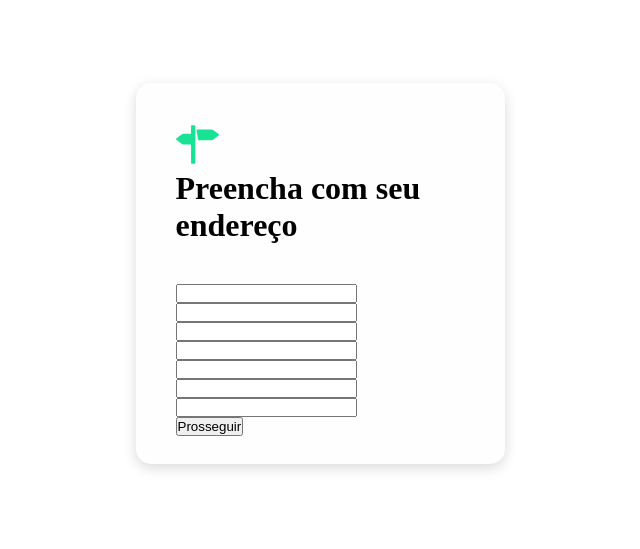
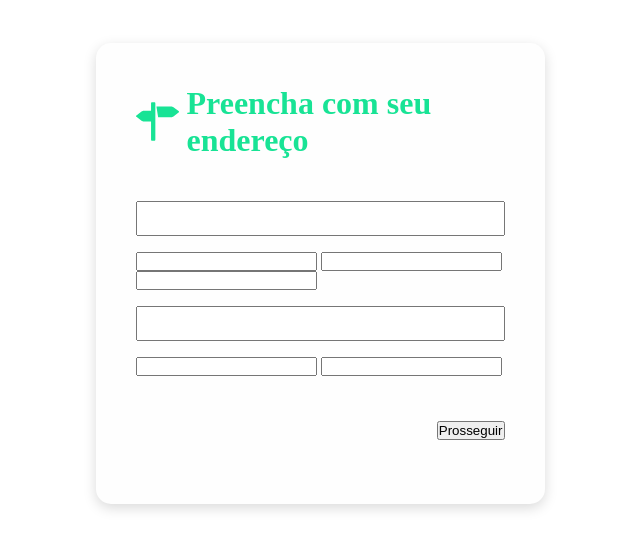
Before and after one commit to DP1lat/Exercise-DVV, a plain HTML site: page Formulario-de-Endereco/index.html in a window 1280 px wide. Shown: the part 127-676 px from the top of the page, without its empty margins (320-960 px from the left). Drawn offline with Linux system fonts and the light colour scheme.

Commit message:
update style

```diff
--- a/Formulario-de-Endereco/index.html
+++ b/Formulario-de-Endereco/index.html
@@ -31,7 +31,9 @@
                     <input type="text" name="state" id="state" placheholder="Estado">
                 </div>
             </form>
-            <button id="submit-btn">Prosseguir</button>
+            <div class="btn-container">
+                <button id="submit-btn">Prosseguir</button>
+            </div>
         </div>
     </div>
 </body>
--- a/Formulario-de-Endereco/styles.css
+++ b/Formulario-de-Endereco/styles.css
@@ -15,8 +15,8 @@ body {
 .main-container {
     padding: 40px;
     border-radius: 15px;
-    height: 381px;
-    width: 369px;
+    height: 461px;
+    width: 449px;
     display: flex;
     flex-direction: column;
     align-items: flex-start;
@@ -25,3 +25,45 @@ body {
     background-color: #fefefe;
     box-shadow: 0px 4px 13px 0px rgba(0, 0, 0, 0.15);
 }
+
+#header-container {
+    width: 369px;
+    height: 78px;
+    gap: 8px;
+    display: flex;
+    align-items: center;
+    align-self: stretch;
+    color: #18E395;
+}
+
+#form-container {
+    height: 263px;
+    width: 369px;
+    display: flex;
+    flex-direction: column;
+    align-items: flex-end;
+    align-self: stretch;
+    gap: 32px;
+}
+
+.form-content {
+    height: 188px;
+    width: 100%;
+    display: flex;
+    flex-direction: column;
+    gap: 16px;
+    align-items: flex-start;
+    align-self: stretch;
+}
+
+.first-container input,
+.third-container input{
+    width: 369px;
+    height: 35px;
+    display: flex;
+    align-items: flex-start;
+    align-items: flex-start;
+    gap: 16px;
+    align-self: stretch;
+    flex-wrap: wrap;
+}
```
